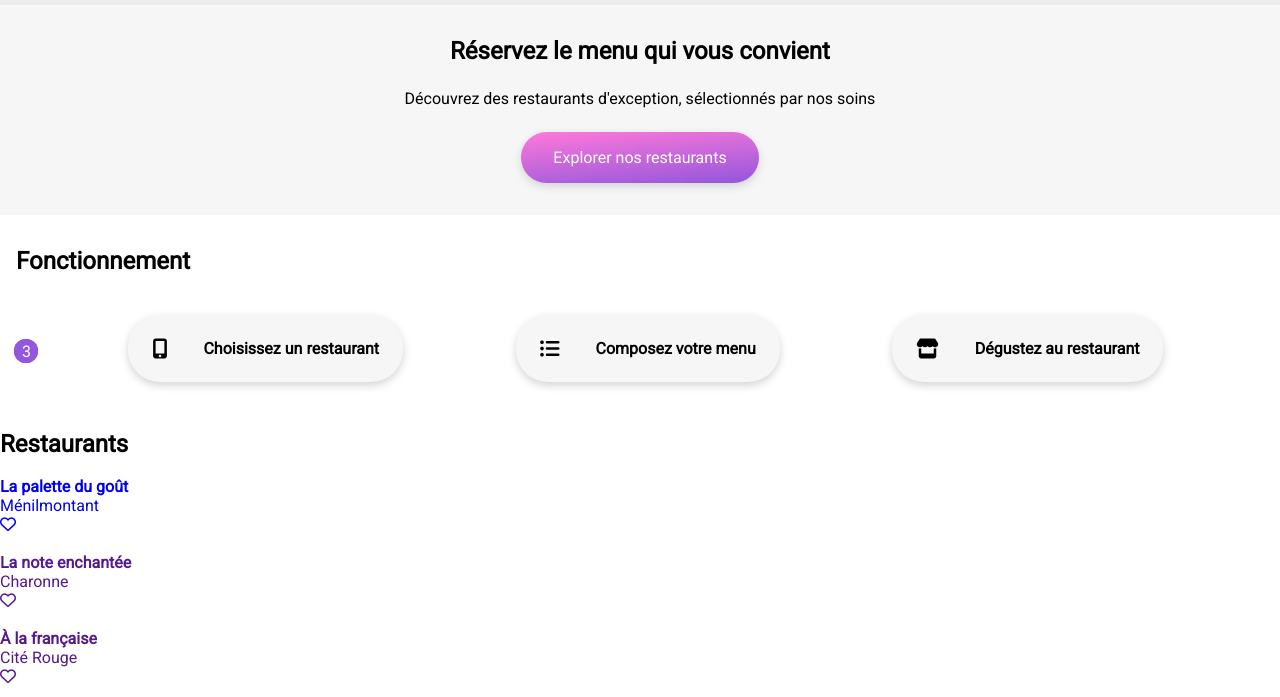
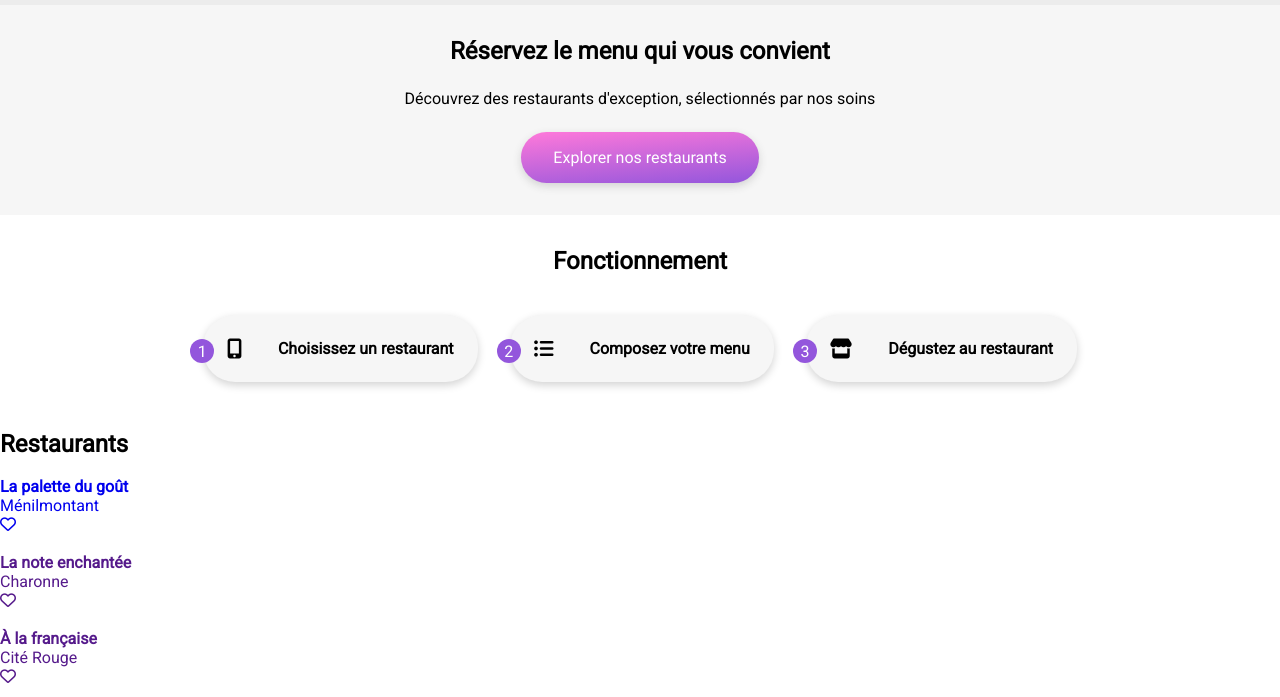
Before and after one commit to olvramaroz/3-OHMYFOOD, a plain HTML site: page index.html in a window 1280 px wide. Shown: the part 103-800 px from the top of the page. Drawn offline with Linux system fonts and the light colour scheme; a web font is replaced by a local one.

Commit message:
Partie fonctionnement vue PC

```diff
--- a/sass/responsive/_media.scss
+++ b/sass/responsive/_media.scss
@@ -15,5 +15,4 @@
 
 
 
-
 } // fermeture paramètres mobile
--- a/sass/styles.scss
+++ b/sass/styles.scss
@@ -61,6 +61,9 @@ header{
 
         h2{
             margin-bottom: nth($margin, 2);
+            @media screen and (min-width: 64rem){
+                text-align: center;
+            }
         }
         .fonction-list{
             padding: 0;
@@ -68,7 +71,7 @@ header{
             counter-reset: myCounter;
                 @media screen and (min-width: 64rem){
                     display: flex;
-                    justify-content: space-evenly;
+                    justify-content: center;
                 }
         }
         .fonction-item{
@@ -76,6 +79,7 @@ header{
             @include radius-shadow;
             background-color: $color-bg;
             padding: nth($padding, 4);
+            position: relative;
             &::before{
                 counter-increment: myCounter 1;
                 content: counter(myCounter) " ";
@@ -86,10 +90,13 @@ header{
                 color: #fff;
                 border-radius: 50%;
                 position: absolute;
-                left: .9rem;
+                left: -.8rem;
             }
             &:hover{
                 background-color: lighten($color-primary, 35%);
+            }
+            @media screen and (min-width: 64rem){
+                margin: 1rem;
             }
         }
             .fonction-txt{
```
Also changed, not shown: sass/styles.css, styles.css, 2 other files.
